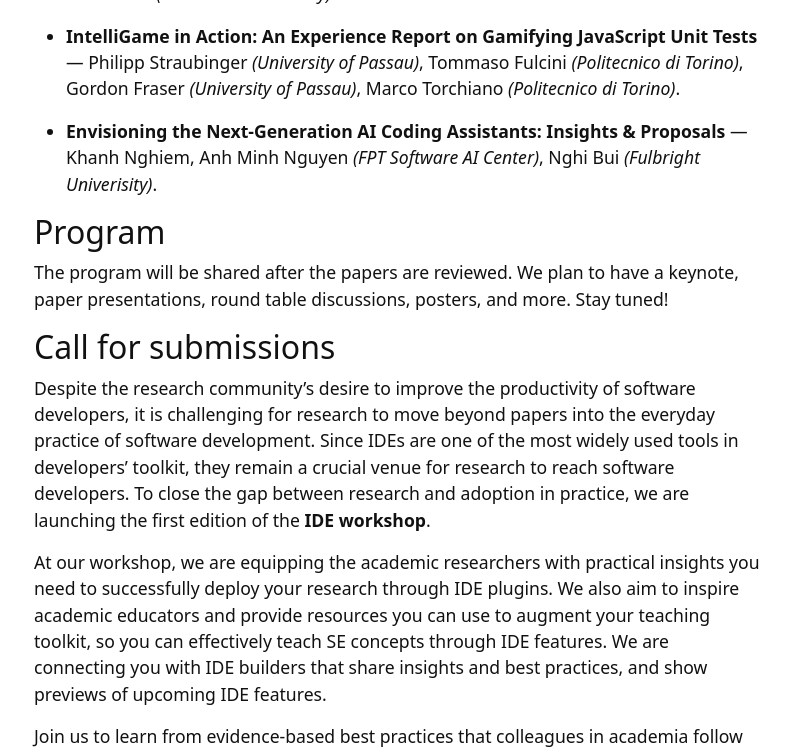
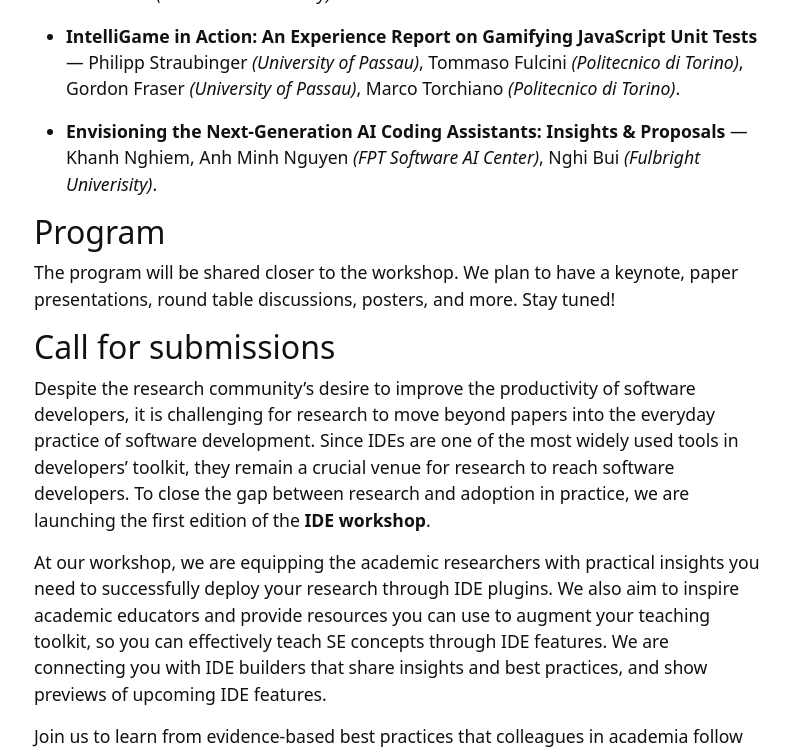
Before and after one commit to ide-workshop/ide-workshop.github.io, a Jekyll site: the page built from index.md, in a window 1280 px wide and 900 px high, scrolled down 3106 px, cut to the strip 0-752 px from the top of the window. Shown: the whole strip, without its empty margins (243-1033 px from the left). Built offline with Jekyll 4.4.1, drawn with Linux system fonts in a browser that asks for light colours.

Commit message:
Small fix

```diff
--- a/index.md
+++ b/index.md
@@ -77,7 +77,7 @@
 
 ## Program
 
-The program will be shared after the papers are reviewed. We plan to have a keynote, paper presentations, round table discussions, posters, and more. Stay tuned!
+The program will be shared closer to the workshop. We plan to have a keynote, paper presentations, round table discussions, posters, and more. Stay tuned!
 
 ## Call for submissions
 
```
